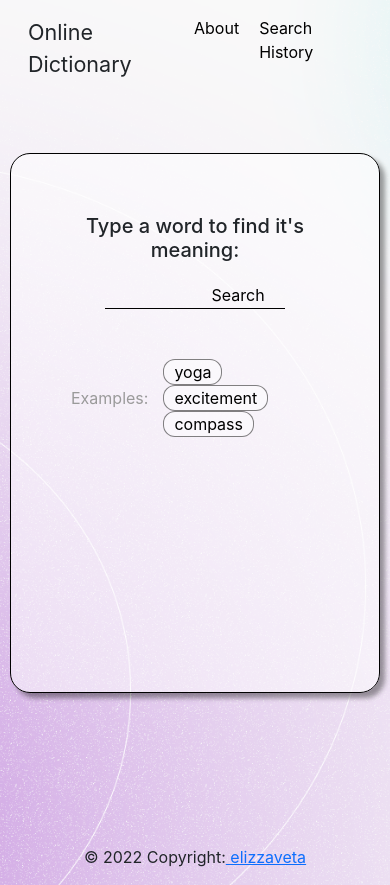
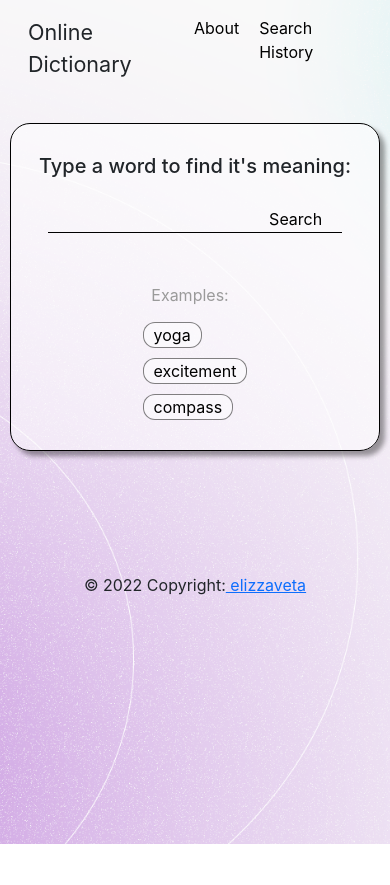
Before and after one commit to elizzaveta/OnlineDictionary, a React (Create React App) app: page / in a window 390 px wide. After the commit the page ends 844 px from the top, so only its background shows below. Built offline with nearby package versions, Linux system fonts and the light colour scheme.

Commit message:
Refactored some css styles. Extracted push to local storage to a separate file

```diff
--- a/src/components/Home/Home.js
+++ /dev/null
@@ -1,17 +0,0 @@
-import React from "react";
-import SearchField from "../shared/Search/SearchField";
-import styles from "../../styles/css/Home.module.css"
-import SearchQueryExamples from "./SearchQueryExamples/SearchQueryExamples";
-
-export default function Home() {
-
-
-    return (
-        <div className={styles.wrapper}>
-            <div className={'container ' + styles.searchFieldWrapper}>
-                <SearchField/>
-                <SearchQueryExamples/>
-            </div>
-        </div>
-    )
-}
--- a/src/components/shared/Search/SearchField.js
+++ b/src/components/shared/Search/SearchField.js
@@ -1,37 +1,24 @@
 import React, {useState} from "react";
 import {useNavigate} from "react-router-dom";
 import styles from "../../../styles/css/SearchField.module.css"
+import {pushToSearchHistory} from "../../../localStorage";
 
 export default function SearchField() {
     const [searchQuery, setSearchQuery] = useState(null);
-    const nav = useNavigate();
+    const navigation = useNavigate();
 
-    const handleSubmit = function () {
+    const handleSubmit = () =>{
         if(searchQuery!=null){
-            pushQueryToLocalStorage()
-            nav(`/search/${searchQuery}`)
+            pushToSearchHistory(searchQuery)
+            navigation(`/search/${searchQuery}`)
         }
     }
-
-    const pushQueryToLocalStorage = function (){
-        let history = JSON.parse(localStorage.getItem('searchHistory'));
-
-        if(history == null ) history = [];
-        if(history.indexOf(searchQuery) !== -1){
-            history.splice(history.indexOf(searchQuery),1);
-        }
-        history.unshift(searchQuery);
-        if(history.length > 25) history.pop();
-
-        localStorage.setItem('searchHistory', JSON.stringify(history));
-    }
-
     const handleChange = function (event) {
         setSearchQuery(event.target.value);
     }
 
     return (
-        <div className='container'>
+        <div className={styles.wrapper}>
             <h5 className={styles.title}>Type a word to find it's meaning:</h5>
             <form className={styles.searchWrapper} onSubmit={handleSubmit}>
                 <input className={styles.searchInput} type="text" onChange={handleChange}/>
--- a/src/config/routes.js
+++ b/src/config/routes.js
@@ -1,4 +1,4 @@
-import Home from "../components/Home/Home";
+import Home from "../pages/Home/Home";
 import Dictionary from "../components/Dictionary/Dictionary";
 import History from "../pages/History/History";
 import About from "../pages/About/About";
--- a/src/index.css
+++ b/src/index.css
@@ -17,6 +17,7 @@ body {
   background-position: center;
   background-repeat: no-repeat;
   background-size: cover;
+  min-height: 100vh;
 }
 
 @media (min-width: 1600px) {
--- /dev/null
+++ b/src/localStorage.js
@@ -0,0 +1,16 @@
+const searchHistoryKey = 'searchHistory';
+
+export function pushToSearchHistory(searchQuery){
+    let history = JSON.parse(localStorage.getItem(searchHistoryKey));
+
+    if(!history) history = [];
+
+    if(history.indexOf(searchQuery) !== -1){
+        history.splice(history.indexOf(searchQuery),1);
+    }
+    history.unshift(searchQuery);
+
+    if(history.length > 25) history.pop();
+
+    localStorage.setItem(searchHistoryKey, JSON.stringify(history));
+}
--- /dev/null
+++ b/src/pages/Home/Home.js
@@ -0,0 +1,13 @@
+import React from "react";
+import SearchField from "../../components/shared/Search/SearchField";
+import styles from "../../styles/css/Home.module.css"
+import SearchQueryExamples from "./SearchQueryExamples";
+
+export default function Home() {
+    return (
+        <div className={styles.wrapper}>
+            <SearchField/>
+            <SearchQueryExamples/>
+        </div>
+    )
+}
--- a/src/components/Home/SearchQueryExamples/SearchQueryExamples.js
+++ b/src/pages/Home/SearchQueryExamples.js
@@ -1,17 +1,15 @@
 import React from "react";
 import {Link} from "react-router-dom";
-import styles from "../../../styles/css/SearchQueryExamples.module.css"
-import {searchQueryExamples} from "../../../config/SearchQueryExamples";
+import styles from "../../styles/css/SearchQueryExamples.module.css"
+import {searchQueryExamples} from "../../config/SearchQueryExamples";
 
 export default function SearchQueryExamples() {
-
-
     return (
         <div className={styles.wrapper}>
             <div className={styles.title}>Examples:</div>
-            <div>
+            <div className={styles.linksWrapper}>
                 {searchQueryExamples.map((searchQuery)=>
-                    <Link to={`/search/${searchQuery}`}>
+                    <Link to={`/search/${searchQuery}`} key={searchQuery}>
                         <button className={styles.button}>{searchQuery}</button>
                     </Link>
                 )}
--- a/src/styles/css/Home.module.css
+++ b/src/styles/css/Home.module.css
@@ -1,27 +1,13 @@
 .wrapper{
-    height: 600px;
-    background-size: cover;
+    height: 100%;
+    width: 100%;
     display: flex;
+    flex-direction: column;
     justify-content: center;
     align-items: center;
-}
-.searchFieldWrapper{
-    background: rgba(255, 255, 255, 0.5);
     border: solid 1px black;
     border-radius: 20px;
+    background: rgba(255, 255, 255, 0.5);
     box-shadow: 5px 5px 5px rgba(0, 0, 0, 0.38);
-    padding: 60px;
-    height: 90%;
+    padding: 30px 0;
 }
-.headerWhite{
-}
-
-.homeImage{
-    position: absolute;
-    left: 0;
-    top: 0;
-    width: 100%;
-    height: auto;
-    opacity: 0.6;
-    z-index: -1;
-}
--- a/src/styles/css/SearchField.module.css
+++ b/src/styles/css/SearchField.module.css
@@ -1,3 +1,10 @@
+.wrapper{
+    width: 100%;
+    display: flex;
+    flex-direction: column;
+    gap: 20px;
+}
+
 .searchInput{
     background: transparent;
     border: none;
@@ -17,12 +24,10 @@
 }
 .searchWrapper{
     width: 100%;
-    text-align: center;
     padding: 0 10% 0 10%;
     display: flex;
     margin-bottom: 50px;
 }
 .title{
     text-align: center;
-    margin-bottom: 20px;
 }
--- a/src/styles/css/SearchQueryExamples.module.css
+++ b/src/styles/css/SearchQueryExamples.module.css
@@ -2,6 +2,14 @@
     display: flex;
     justify-content: center;
     align-items: center;
+    flex-wrap: wrap;
+    gap: 15px;
+}
+.linksWrapper{
+    display: flex;
+    flex-wrap: wrap;
+    gap: 10px;
+
 }
 .button{
     margin: 0 5px;
@@ -14,3 +22,12 @@
     color: #9a9a9a;
     margin-right: 10px;
 }
+@media (max-width: 700px) {
+    .linksWrapper{
+        flex-direction: column;
+        /*align-items: center;*/
+    }
+    .wrapper{
+        flex-direction: column;
+    }
+}
```
